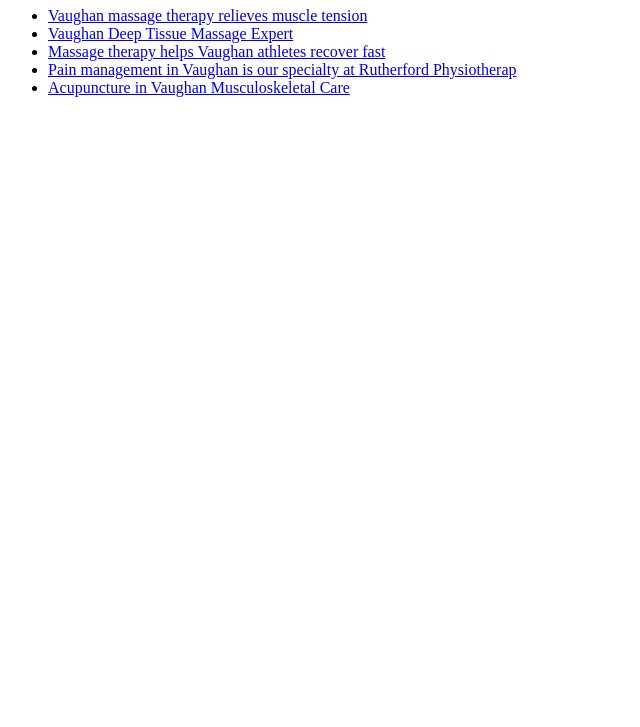
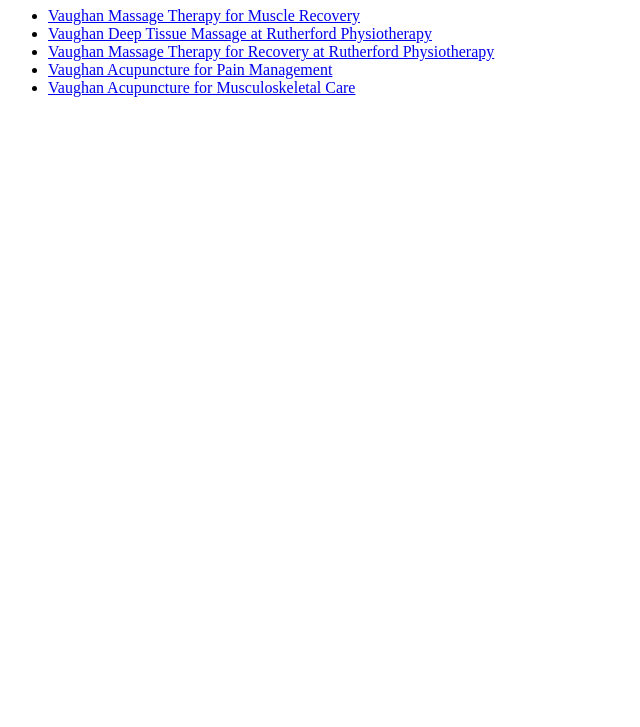
Before and after one commit to localseorank/rutherfordphysiotherapysportsinjuryclinic, a plain HTML site: page sitemap.html in a window 1280 px wide. Shown: the part 73-800 px from the top of the page, without its empty margins (0-640 px from the left). Drawn offline with Linux system fonts and the light colour scheme.

Commit message:
deploy sitemap.html

```diff
--- a/sitemap.html
+++ b/sitemap.html
@@ -2,9 +2,9 @@
 <html lang="en"><head><meta charset="utf-8">
 <title>Sitemap - Rutherford Physiotherapy & Sports Injury Clinic</title></head>
 <body><h1>Sitemap</h1><ul>
-  <li><a href="index.html">Vaughan massage therapy relieves muscle tension</a></li>
-  <li><a href="deep-tissue-massage-what-to-expect-during-your-first-session.html">Vaughan Deep Tissue Massage Expert</a></li>
-  <li><a href="how-massage-therapy-supports-recovery-after-physical-activity.html">Massage therapy helps Vaughan athletes recover fast</a></li>
-  <li><a href="acupuncture-for-pain-management-what-patients-should-know.html">Pain management in Vaughan is our specialty at Rutherford Physiotherap</a></li>
-  <li><a href="understanding-how-acupuncture-is-used-in-musculoskeletal-care.html">Acupuncture in Vaughan Musculoskeletal Care</a></li>
+  <li><a href="index.html">Vaughan Massage Therapy for Muscle Recovery</a></li>
+  <li><a href="deep-tissue-massage-what-to-expect-during-your-first-session.html">Vaughan Deep Tissue Massage at Rutherford Physiotherapy</a></li>
+  <li><a href="how-massage-therapy-supports-recovery-after-physical-activity.html">Vaughan Massage Therapy for Recovery at Rutherford Physiotherapy</a></li>
+  <li><a href="acupuncture-for-pain-management-what-patients-should-know.html">Vaughan Acupuncture for Pain Management</a></li>
+  <li><a href="understanding-how-acupuncture-is-used-in-musculoskeletal-care.html">Vaughan Acupuncture for Musculoskeletal Care</a></li>
 </ul></body></html>
```
